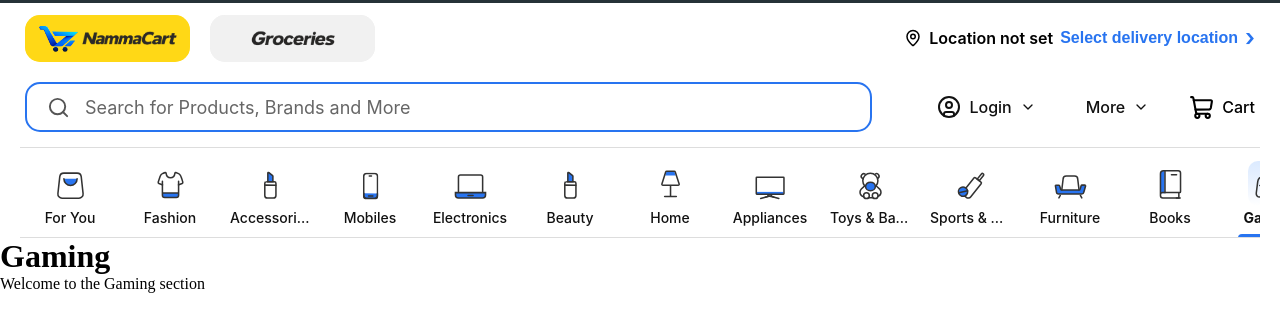
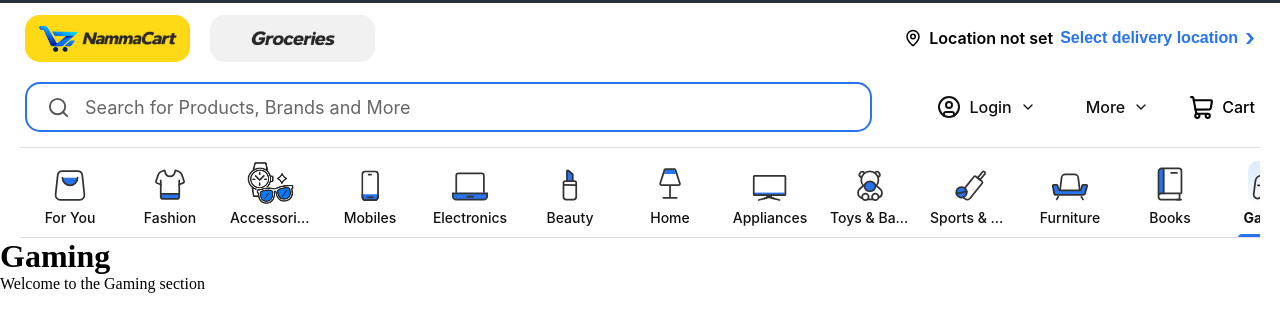
Before and after one commit to VickyBoy2309/E-Commerce, a React app in the folder frontend/: page /gaming in a window 1280 px wide. Shown: the top 332 px of the page. Built offline with nearby package versions, Linux system fonts and the light colour scheme; the HTML template or start-up script is replaced by a standard one.

Commit message:
Accessories icon updated

```diff
--- a/frontend/src/components/layout/Header.jsx
+++ b/frontend/src/components/layout/Header.jsx
@@ -29,6 +29,7 @@ import homeIcon from "../../assets/images/icons/home.svg";
 import mobilesIcon from "../../assets/images/icons/mobiles.svg";
 import sportsFitnessIcon from "../../assets/images/icons/sports-fitness.svg";
 import toysBabyIcon from "../../assets/images/icons/toys-baby.svg";
+import assessoriesIcon from "../../assets/images/icons/accessories.svg";
 
 import logo from "../../assets/images/logo/logo.png";
 import logoName from "../../assets/images/logo/logo-name.png";
@@ -50,7 +51,7 @@ function Header() {
     },
     {
       name: "Accessories",
-      icon: beautyIcon,
+      icon: assessoriesIcon,
       path: "/accessories",
     },
     {
--- a/frontend/src/styles/Header.css
+++ b/frontend/src/styles/Header.css
@@ -573,8 +573,8 @@
 ======================================== */
 
 .category-icon {
-  width: 35px;
-  height: 35px;
+  width: 40px;
+  height: 40px;
 
   display: block;
 
@@ -864,3 +864,10 @@
 .more-trigger:hover {
   color: #2874f0;
 }
+
+/* Fix Accessories icon size */
+.category-icon[src*="accessories"] {
+  width: 63px;
+  height: 63px;
+  object-fit: contain;
+}
```
Also changed, not shown: frontend/src/assets/images/icons/accessories.svg (added), frontend/src/assets/images/icons/accessories11.svg (added).
